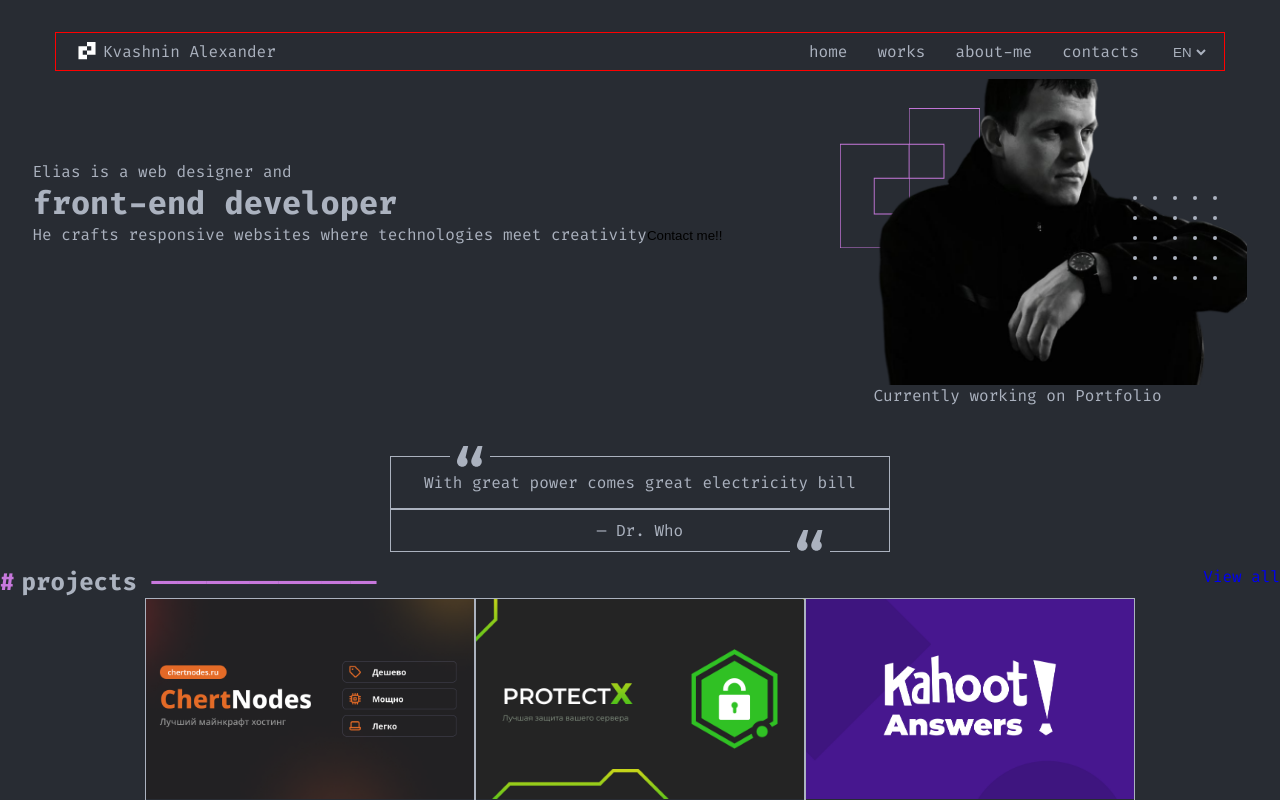
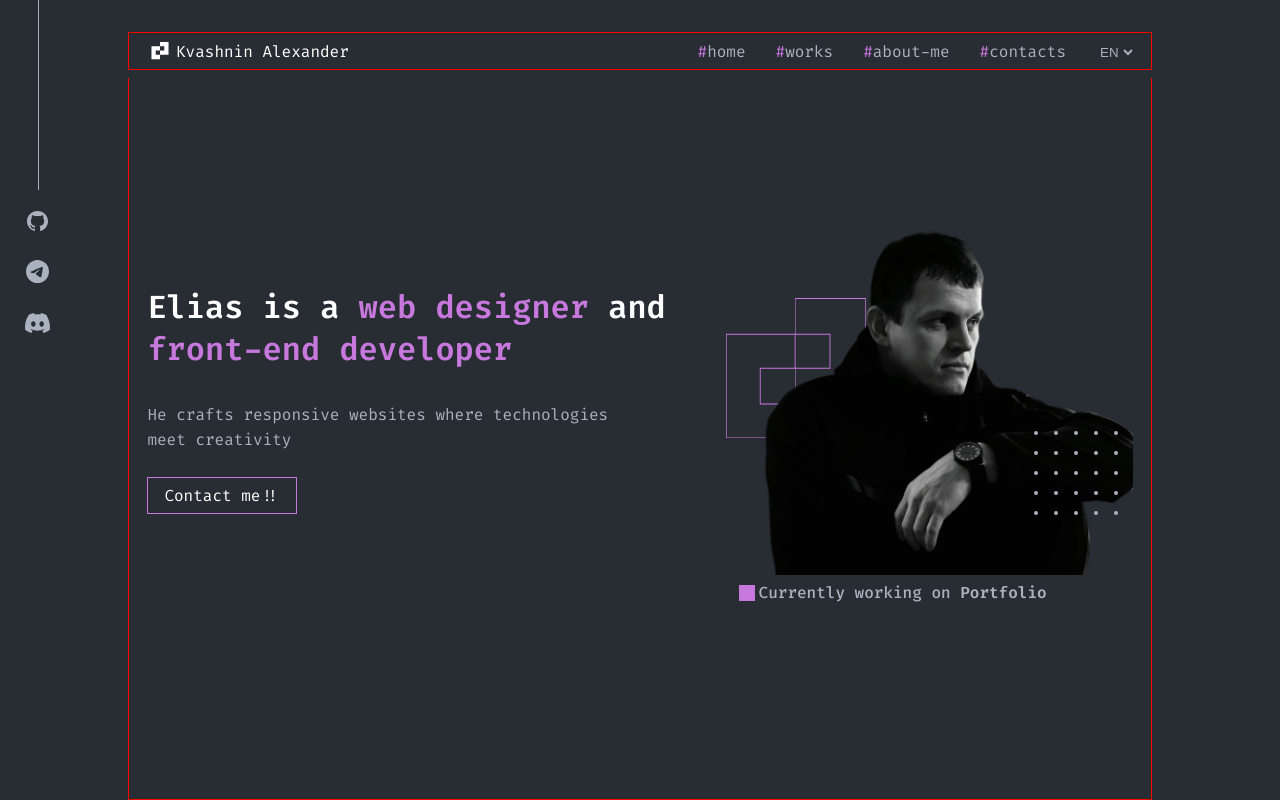
Before and after one commit to KvashninAlexander2023/portfolio-start-project-main, a React app: page / in a window 1280 px wide. Shown: the top 800 px of the page. Built offline with nearby package versions, Linux system fonts and the light colour scheme.

Commit message:
changed Header and Main

```diff
--- a/src/components/Container.tsx
+++ b/src/components/Container.tsx
@@ -1,7 +1,7 @@
 import styled from "styled-components";
 
 export const Container = styled.div`
-  max-width: 1170px;
+  max-width: 1024px;
   width: 100%;
   min-height: 100%;
   padding: 0 15px;
--- a/src/components/FlexWrapper.tsx
+++ b/src/components/FlexWrapper.tsx
@@ -14,7 +14,9 @@ export const FlexWrapper = styled.div<FlexWrapperType>`
   justify-content: ${(props) => props.justify || "flex-start"};
   align-items: ${(props) => props.align || "stretch"};
   flex-wrap: ${(props) => props.wrap || "nowrap"};
-  /* gap: ${(props) => props.gap || "none"}; */
+  gap: ${(props) => props.gap || "none"};
+  height: 100%;
+
 `;
 
 //new commit
--- a/src/components/logo/Logo.tsx
+++ b/src/components/logo/Logo.tsx
@@ -9,7 +9,11 @@ export const Logo = () => {
       <a href="#">
         <Icon iconId={"logo"} viewBox="0 -8 16 30"/>
       </a>
-      <span>Kvashnin Alexander</span>
+      <Name>Kvashnin Alexander</Name>
     </FlexWrapper>
   );
 };
+
+const Name = styled.span`
+  color:${(props) => props.theme.colors.colorTextAccent};
+`
--- a/src/components/menu/Menu.tsx
+++ b/src/components/menu/Menu.tsx
@@ -56,10 +56,20 @@ const Link = styled.a`
   font-size: 16px;
   font-weight: 400;
   color: inherit;
+  position: relative;
   &:hover {
     color: ${myTheme.colors.colorHover};
     font-weight: 500;
   }
+  &::before{
+    content: "#";
+    display: inline-block;
+    color:  ${myTheme.colors.colorAccent};
+    /* position: absolute;
+    left: -10px; */
+
+
+  }
 
   /* text-align: center; */
 `;
--- /dev/null
+++ b/src/components/sectionLink/SectionLink.tsx
@@ -0,0 +1,45 @@
+import React from "react";
+import styled from "styled-components";
+
+type SectionLinkType = {
+  value: string;
+  padding?: string;
+  content?: string;
+};
+
+export const SectionLink = (props: SectionLinkType) => {
+  return (
+    <Link href="#" padding={props.padding} content={props.content}>
+      {props.value}
+    </Link>
+  );
+};
+
+type LinkType = {
+  padding?: string;
+  content?: string;
+};
+// ${(props) => props.direction || "row"}
+const Link = styled.a<LinkType>`
+  color: ${(props) => props.theme.colors.colorTextAccent};;
+  border: 1px solid ${(props) => props.theme.colors.colorAccent};
+  text-decoration: none;
+  padding: ${(props) => props.padding || "8px 16px"};
+  margin-top: 25px;
+
+`;
+
+  /* ${(props) =>
+    props.content === "<~>" &&
+    css<LinkType>`
+      &:after {
+        content: "<~>";
+        display: inline-block;
+      }
+    `} */
+    // &::after {
+  //   content: "<~>";
+  //   display: inline-block;
+
+    /* width: 10px; */
+  // }
--- a/src/layout/header/Header.tsx
+++ b/src/layout/header/Header.tsx
@@ -4,11 +4,23 @@ import { Logo } from "../../components/logo/Logo";
 import { Menu } from "../../components/menu/Menu";
 import { Container } from "../../components/Container";
 import { FlexWrapper } from "../../components/FlexWrapper";
+import { Icon } from "../../components/icon/Icon";
 
 export const Header = () => {
   return (
     <StyledHeader>
       <Container>
+        <SocialIcons>
+          <a href="#">
+            <Icon iconId={"github"} />
+          </a>
+          <a href="#">
+            <Icon iconId={"telegram"} />
+          </a>
+          <a href="#">
+            <Icon iconId={"discord"} />
+          </a>
+        </SocialIcons>
         <FlexWrapper justify="space-between" align="center">
           <Logo />
           <Menu />
@@ -21,9 +33,40 @@ export const Header = () => {
 const StyledHeader = styled.header`
   background-color: ${(props) => props.theme.colors.colorBG};
   padding: 32px 0 8px 0;
+
   position: fixed;
   top: 0;
   left: 0;
   right: 0;
   z-index: 9999;
 `;
+
+const SocialIcons = styled.div`
+  position: fixed;
+  top: 0px;
+  left: 22px;
+  display: flex;
+  flex-direction: column;
+  align-items: center;
+  gap: 15px;
+
+  &::before {
+    content: "";
+    width: 1px;
+    height: 190px;
+    background-color: ${(props) => props.theme.colors.colorText};
+  }
+
+
+  a{
+    color: ${(props) => props.theme.colors.colorText};
+  }
+  a:hover{
+    color: ${(props) => props.theme.colors.colorHover};
+  }
+  `;
+
+/* position: absolute;
+    top: calc(0%-205px);
+    left: 50%;
+    transform: translateX(-50%); */
--- a/src/layout/sections/about-me/About-me.tsx
+++ b/src/layout/sections/about-me/About-me.tsx
@@ -4,6 +4,7 @@ import photoProfile from "../../../assets/images/fotoProfile.png";
 import dots from "../../../assets/images/DotsFoto.svg";
 import { FlexWrapper } from "../../../components/FlexWrapper";
 import { SectionTitle } from "../../../components/SectionTitle";
+import { SectionLink } from "../../../components/sectionLink/SectionLink";
 
 export const AboutMe = () => {
   return (
@@ -24,7 +25,7 @@ export const AboutMe = () => {
             establish their presence online. I always strive to learn about the
             newest technologies and frameworks.
           </p>
-          <button>Read more</button>
+          <SectionLink value="Read more"/>
         </TextConteiner>
         <PhotoContainer>
           <img src={photoProfile} alt="web developer photo" />
--- a/src/layout/sections/main/Main.tsx
+++ b/src/layout/sections/main/Main.tsx
@@ -3,35 +3,60 @@ import styled from "styled-components";
 import photo from "../../../assets/images/foto1.png";
 import dots from "../../../assets/images/DotsFoto.svg";
 import photologo from "../../../assets/images/LogoFoto.svg";
-import men from "../../../assets/images/Men.png";
 import { FlexWrapper } from "../../../components/FlexWrapper";
+import { Container } from "../../../components/Container";
+import { SectionLink } from "../../../components/sectionLink/SectionLink";
 
 export const Main = () => {
   return (
     <StyledMain>
+      <Container>
         <FlexWrapper align="center" justify="space-around">
-        <div>
-          <span>Elias is a web designer and</span>
-          <h1>front-end developer</h1>
-          <span>
+          <FlexWrapper align="flex-start" direction="column" justify="center" >
+            <Name>Elias is a <span>web designer</span> and</Name>
+            <MainTitle>front-end developer</MainTitle>
+            <SmallText>
               He crafts responsive websites where technologies meet creativity
-          </span>
-          <button>Contact me!!</button>
-        </div>
+            </SmallText>
+            <SectionLink value="Contact me!!"/>
+          </FlexWrapper>
           <FlexWrapper justify="center" direction="column" align="center">
             <PhotoContainer>
               <img src={photo} alt="web developer photo" />
             </PhotoContainer>
-          <span>Currently working on Portfolio</span>
+            <PictureCaption>Currently working on <b>Portfolio</b></PictureCaption>
           </FlexWrapper>
         </FlexWrapper>
+      </Container>
     </StyledMain>
   );
 };
 
-const StyledMain = styled.div`
-  min-height: 50vh;
-  background-color: ${(props) => props.theme.colors.colorBG};
+const StyledMain = styled.section`
+  min-height: 100vh;
+  display: flex;
+
+`;
+const SmallText = styled.span`
+max-width: 465px;
+font-weight: 400;
+line-height: 25px;
+margin-top: 32px;
+`;
+const Name = styled.span`
+font-size: 32px;
+font-weight: 600;
+line-height: 42px;
+color: ${(props) => props.theme.colors.colorTextAccent};
+span{
+  color:  ${(props) => props.theme.colors.colorAccent};
+}
+`;
+const MainTitle = styled.h1`
+font-size: 32px;
+font-weight: 600;
+line-height: 42px;
+color:  ${(props) => props.theme.colors.colorAccent};
 `;
 
 const PhotoContainer = styled.div`
@@ -56,12 +81,36 @@ const PhotoContainer = styled.div`
   &::after {
     content: url(${dots});
     position: absolute;
-    bottom: 100px;
-    right: 30px;
+    bottom: 56px;
+    right: 15px;
     z-index: 2;
     background-size: cover;
   }
 `;
+
+const PictureCaption = styled.span`
+padding: 8px 0;
+font-weight: 500;
+position: relative;
+&::before{
+  content: "";
+  position: absolute;
+  display: inline-block;
+  width: 16px;
+  height: 16px;
+  background-color: ${(props) => props.theme.colors.colorAccent};
+  left: -20px ;
+  top: 10px;
+}
+
+b{
+  font-weight: 600;
+}
+/*
+letter-spacing: 0%; */
+/* text-align: left; */
+/* font-size: 16px; */
+`
 
 /* src={photo} alt="web designer photo" */
 // clip-path: inset(0 0 30% 0)
--- a/src/layout/sections/works/work/Work.tsx
+++ b/src/layout/sections/works/work/Work.tsx
@@ -39,7 +39,7 @@ const Image = styled.img`
 `;
 
 const TechnologyStackUsed = styled.p`
-  border: 1px solid ${(props) => props.theme.colors.secondary};
+  border: 1px solid ${(props) => props.theme.colors.colorText};
   /* margin: 0; */
 `;
 const DescriptionGroupsStyled = styled.div`
@@ -48,7 +48,7 @@ const DescriptionGroupsStyled = styled.div`
 
 const Link = styled.a`
   color: inherit;
-  border: 1px solid ${(props) => props.theme.colors.lineColor};
+  border: 1px solid ${(props) => props.theme.colors.colorAccent};
   text-decoration: none;
   &::after {
     content: "<~>";
--- a/src/styles/GlobalStyles.tsx
+++ b/src/styles/GlobalStyles.tsx
@@ -23,8 +23,9 @@ export const GlobalStyles = createGlobalStyle`
   -webkit-font-smoothing: antialiased;
   -moz-osx-font-smoothing: grayscale;
   color: ${myTheme.colors.colorText};
-  max-width: 1366px;
-  margin: 0 auto;
+  /* max-width: 1366px;
+  margin: 0 auto; */
+  line-height: 1.2;
 }
 
 
@@ -39,4 +40,9 @@ button{
   background-color: unset;
   border: none;
 }
+
+section{
+  background-color: ${myTheme.colors.colorBG};
+}
+
 `;
--- a/src/styles/Theme.styled.tsx
+++ b/src/styles/Theme.styled.tsx
@@ -4,5 +4,6 @@ export const myTheme = {
     colorText: "#abb2bf",
     colorAccent: "#C778DD",
     colorHover: "#fff",
+    colorTextAccent:"#fff"
   },
 };
```
Also changed, not shown: src/assets/images/icons-sprite.svg. Lines whose indentation alone changed are shown as unchanged.
